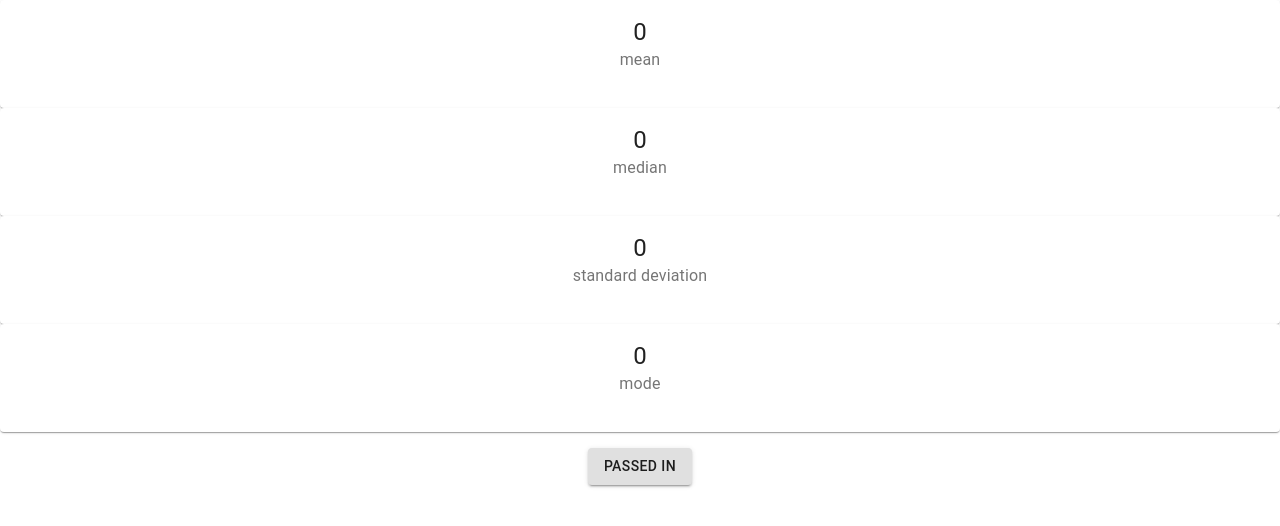
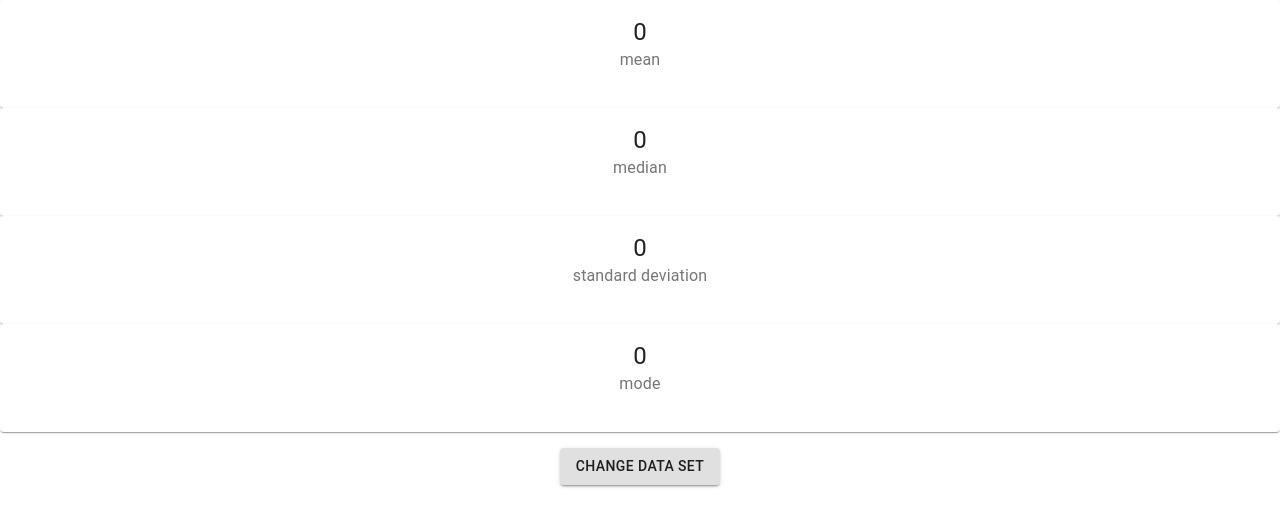
Before and after one commit to gyrevik/tandem, a React (Create React App) app: page / in a window 1280 px wide. Shown: the top 526 px of the page. Built offline with nearby package versions, Linux system fonts and the light colour scheme; no server answers.

Commit message:
clean up

```diff
--- a/src/components/Main.tsx
+++ b/src/components/Main.tsx
@@ -29,9 +29,7 @@ function Main() {
       <Tile label='standard deviation' value={String(standard_deviation(data))} />
       <Tile label='mode' value={String(mode(data))} />
       <p />
-      <Toggle ClickHandler={toggleClickHandler} message={'passed in'} />
-
-
+      <Toggle ClickHandler={toggleClickHandler} message={'Change Data Set'} />
     </div>
   );
 }
```
